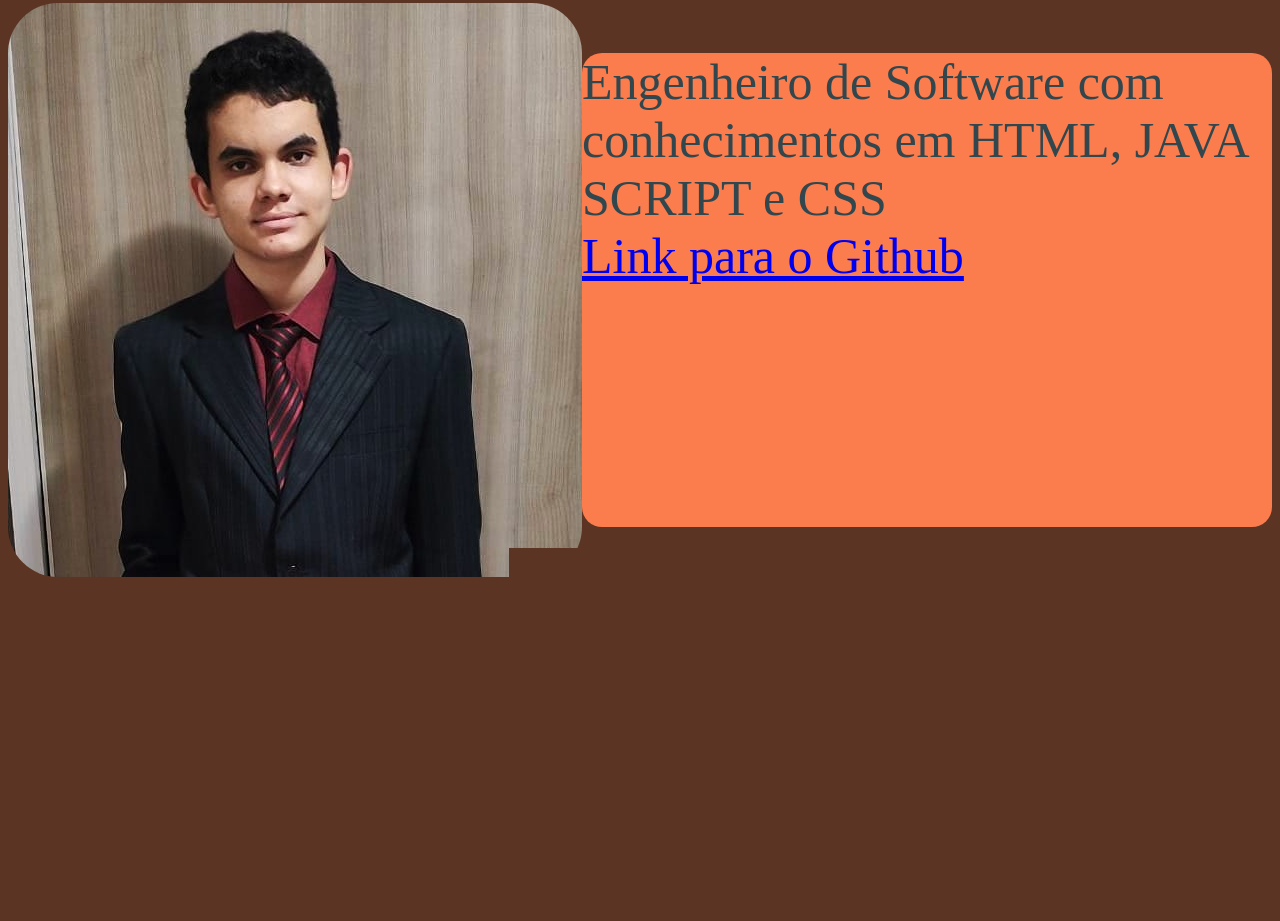
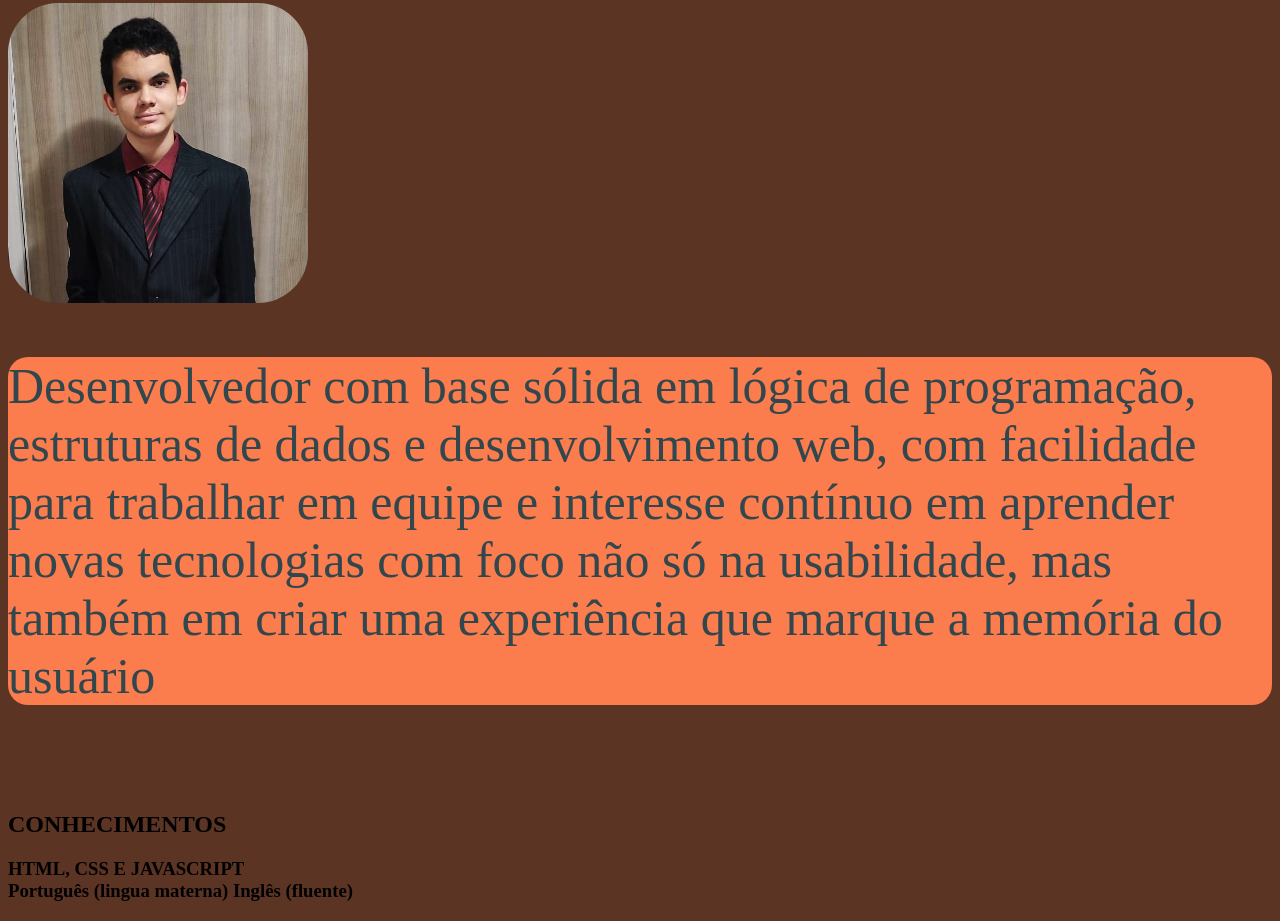
Before and after one commit to brokenmaestro/Portfolio, a plain HTML site: page index.html in a window 1280 px wide. Shown: the part 723-1644 px from the top of the page. Before the commit the page ends 1308 px from the top, so only its background shows below. Drawn offline with Linux system fonts and the light colour scheme.

Commit message:
Update index.html

```diff
--- a/index.html
+++ b/index.html
@@ -8,12 +8,11 @@
 </head>
 <body>
     <header><h1>LUIS FERNANDO</h1></header>
-    <div class="imageflex">
-        <img src="img/Luis.jpg" alt="Luis">
-
-        <p class="imageflexcontent">Engenheiro de Software com conhecimentos em HTML, JAVA SCRIPT e CSS <br>
-        <a href="https://github.com/brokenmaestro">Link para o Github</a></p>
-      </div>
-
+<div>
+    <img src="img/Luis.jpg" alt="Luis Fernando" height="300" width="300">
+    <p> Desenvolvedor com base sólida em lógica de programação, estruturas de dados e desenvolvimento web, com facilidade para trabalhar em equipe e interesse contínuo em aprender novas tecnologias com foco não só na usabilidade, mas também em criar uma experiência que marque a memória do usuário</p> <br><br>
+</div>
+<div id="conhece"><h2>CONHECIMENTOS</h2>
+    <h3><strong>HTML, CSS E JAVASCRIPT <br>Português (lingua materna) Inglês (fluente)</strong></h3></div id="conhece">
 </body>
 </html>
```
